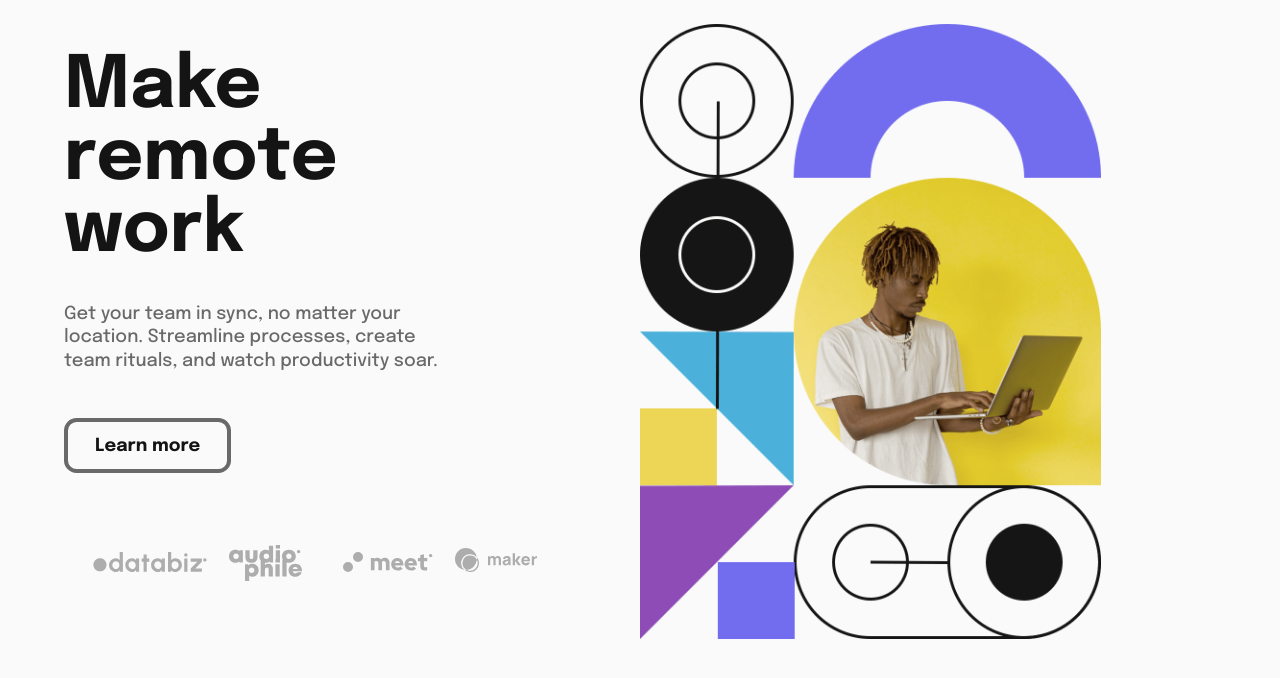
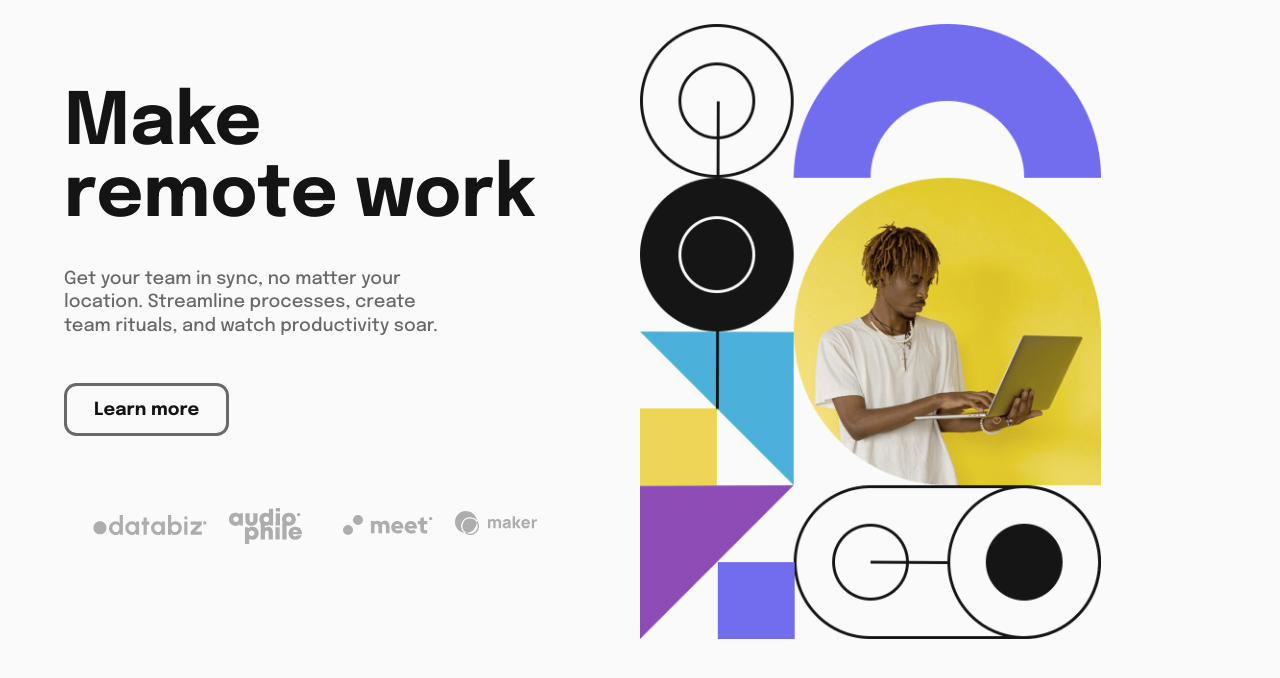
Before and after one commit to SoulOfMo/intro-section-with-dropdown-navigation-main, a plain HTML site: page index.html in a window 1280 px wide. In both pictures the pointer is over the button "Learn more". Shown: the part 76-754 px from the top of the page. Drawn offline with Linux system fonts and the light colour scheme.

Commit message:
'modidfy'

```diff
--- a/styles.css
+++ b/styles.css
@@ -89,7 +89,7 @@ section {
 }
 
 h1 {
-    max-width: 450px;
+    max-width: 480px;
     font-size: 4em;
     line-height: 1;
     margin-bottom: 0.5em;
@@ -116,7 +116,7 @@ button {
 button:hover {
     background-color: var(--background);
     color: var(--neutral-2);
-    border: 4px solid var(--neutral-1);
+    border: 3px solid var(--neutral-1);
     cursor: pointer;
 }
 
```
